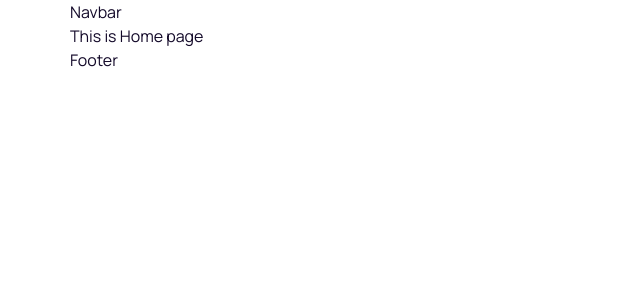
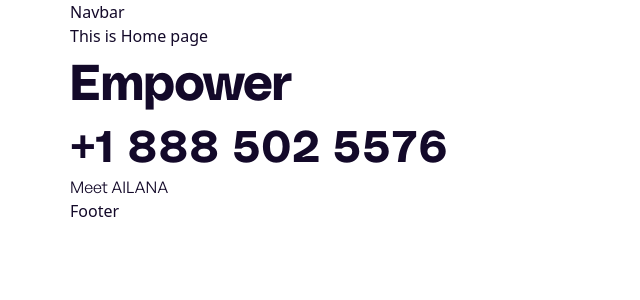
Before and after one commit to Sohana-Karniz-Mimmi/aiva, a Next.js app: page / in a window 1280 px wide. Shown: the top 300 px of the page, without its empty margins (0-640 px from the left). Built offline with nearby package versions, Linux system fonts and the light colour scheme.

Commit message:
setup font

```diff
--- a/src/app/globals.css
+++ b/src/app/globals.css
@@ -8,7 +8,21 @@
   --caption: #fba017;
   --color-primary-start: #5f90f0;
   --color-primary-end: #185ad9;
-  --font-manrope: 'Manrope', sans-serif;
+  --font-general: "General Sans", sans-serif;
+  --font-polySans: "PolySans", sans-serif;
+}
+
+@font-face {
+  font-family: "PolySans";
+  src: url("/fonts/polysanstrial-bulky.otf") format("opentype");
+  font-weight: 700;
+  font-style: normal;
+}
+
+@font-face {
+  font-family: "General Sans";
+  src: url("/fonts/GeneralSans-Variable.ttf") format("truetype");
+  font-style: normal;
 }
 
 @theme {
@@ -20,7 +34,8 @@
   --color-primary-end: var(--color-primary-end);
   --color-body: var(--paragraph);
   --color-caption: var(--caption);
-  --font-manrope: var(--font-manrope);
+  --font-polySans: var(--font-polySans);
+  --font-general: var(--font-general);
 }
 
 @theme inline {
--- a/src/app/layout.tsx
+++ b/src/app/layout.tsx
@@ -1,13 +1,6 @@
 import type { Metadata } from "next";
 import "./globals.css";
-import { Manrope } from "next/font/google";
 
-const manrope = Manrope({
-  subsets: ["latin"],
-  weight: ["400", "500", "600", "700"],
-  variable: "--font-manrope",
-  display: "swap",
-});
 export const metadata: Metadata = {
   title: "AIVA",
   description: "Explore the intersection of creativity and technology. Turning ideas into innovative digital experiences.",
@@ -23,7 +16,7 @@ export default function RootLayout({
 }>) {
   return (
     <html lang="en">
-      <body className={manrope.className}>{children}</body>
+      <body >{children}</body>
     </html>
   );
 }
--- a/src/components/Home/Hero.tsx
+++ b/src/components/Home/Hero.tsx
@@ -2,8 +2,11 @@ import React from 'react';
 
 const Hero = () => {
     return (
-        <section className='custom_container'>
+        <section className='custom_container '>
             This is Home page
+            <h1 className='font-polySans font-bold text-[50px]'>Empower</h1>
+            <h1 className='font-polySans font-bold text-[44px] leading-[52px] tracking-[0.66px]'>+1 888 502 5576</h1>
+            <p className='font-general font-normal text-[16px]'>Meet AILANA</p>
         </section>
     );
 };
```
Also changed, not shown: public/fonts/GeneralSans-Variable.ttf (added), public/fonts/polysanstrial-bulky.otf (added).
